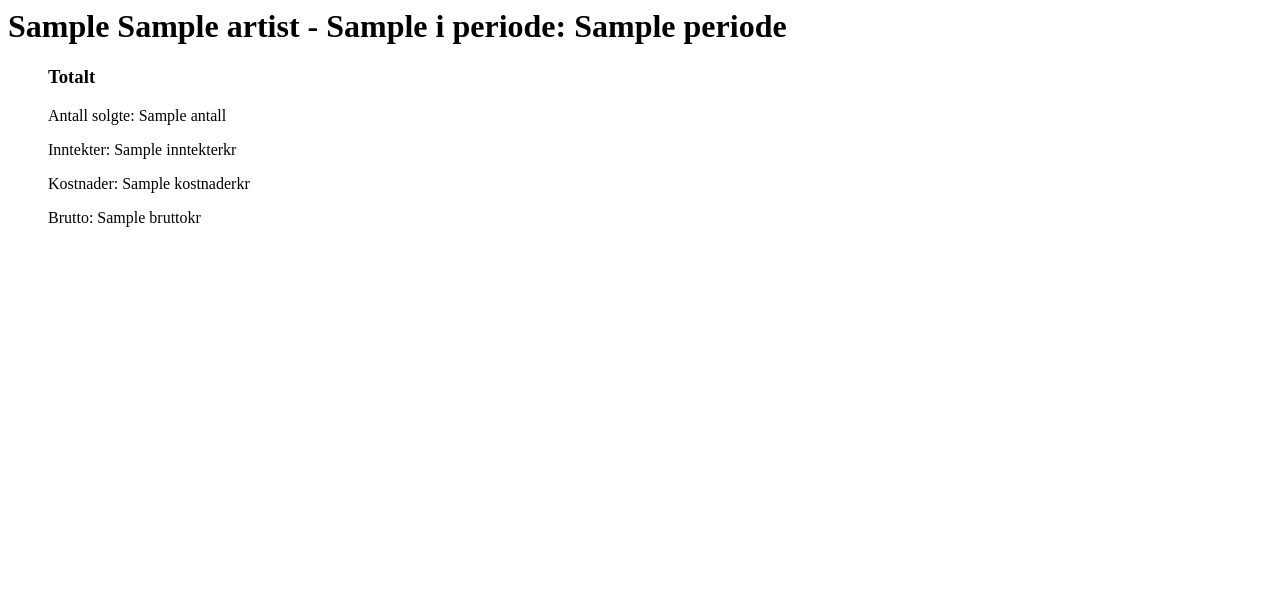
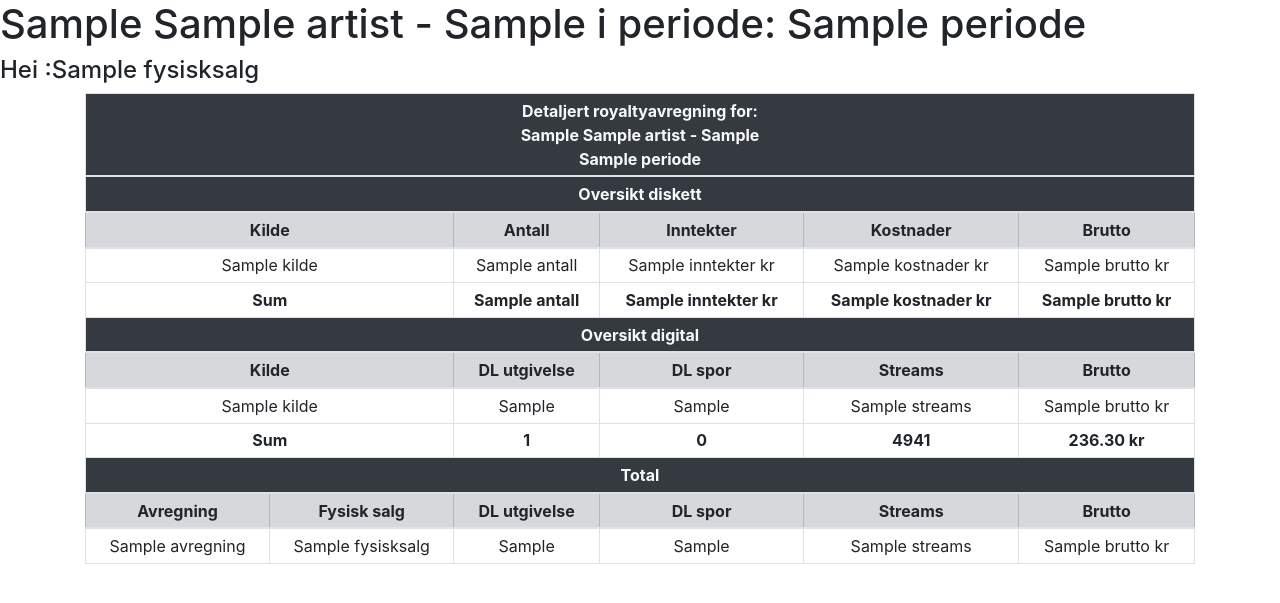
Before and after one commit to vegardalvsaker/badvibes-royaltysystem, a Django app: template royaltysystem/templates/royaltysystem/utgivelse.html in a window 1280 px wide. Shown: the top 603 px of the page. Run offline with Django 3.2, Linux system fonts and the light colour scheme; tables that the repository leaves empty hold one stand-in row (values such as "Sample post"); the template is opened without the code that fills it: values that come from a table or form of the project are taken from there, most other values are stand-ins (such as "Sample title", 1, 10 or a date in 2020); some libraries are stand-ins or nearby versions.

Commit message:
Printer ut tabell på utgivelsesiden

```diff
--- a/royaltysystem/models.py
+++ b/royaltysystem/models.py
@@ -45,6 +45,7 @@ class Avregning_Detaljert(models.Model):
     def __str__(self):
         return self.utgivelseFormat.__str__() +" | " + self.periode +" | Kilde: "+ self.kilde
 
+
 class Avregning(models.Model):
     periode = models.CharField(max_length=7)
     bruttoinntekt = models.DecimalField(max_digits=10, decimal_places=2)
--- a/royaltysystem/templates/royaltysystem/artist.html
+++ b/royaltysystem/templates/royaltysystem/artist.html
@@ -1,7 +1,7 @@
 <h1>{{ artist.name }}</h1>
 <ul>
 {% for utgivelse in artist.utgivelse_set.all %}
-    <li>{{ utgivelse.navn }}</li>
+    <a href="{% url 'utgivelse' artist.id utgivelse.katalognr %}?periode=P2+2018"><li>{{ utgivelse.navn }}</li></a>
 {% endfor %}
 </ul>
 
--- /dev/null
+++ b/royaltysystem/templates/royaltysystem/partials/bottom.html
@@ -0,0 +1,5 @@
+<script src="https://code.jquery.com/jquery-3.3.1.slim.min.js" integrity="sha384-q8i/X+965DzO0rT7abK41JStQIAqVgRVzpbzo5smXKp4YfRvH+8abtTE1Pi6jizo" crossorigin="anonymous"></script>
+<script src="https://cdnjs.cloudflare.com/ajax/libs/popper.js/1.14.7/umd/popper.min.js" integrity="sha384-UO2eT0CpHqdSJQ6hJty5KVphtPhzWj9WO1clHTMGa3JDZwrnQq4sF86dIHNDz0W1" crossorigin="anonymous"></script>
+<script src="https://stackpath.bootstrapcdn.com/bootstrap/4.3.1/js/bootstrap.min.js" integrity="sha384-JjSmVgyd0p3pXB1rRibZUAYoIIy6OrQ6VrjIEaFf/nJGzIxFDsf4x0xIM+B07jRM" crossorigin="anonymous"></script>
+</body>
+</html>
--- /dev/null
+++ b/royaltysystem/templates/royaltysystem/partials/header.html
@@ -0,0 +1,6 @@
+<!DOCTYPE html>
+<html lang="no">
+<head>
+  <meta charset="utf-8">
+  <meta name="viewport" content="width=device-width, initial-scale=1, shrink-to-fit=no">
+  <link rel="stylesheet" href="https://stackpath.bootstrapcdn.com/bootstrap/4.3.1/css/bootstrap.min.css" integrity="sha384-ggOyR0iXCbMQv3Xipma34MD+dH/1fQ784/j6cY/iJTQUOhcWr7x9JvoRxT2MZw1T" crossorigin="anonymous">
--- a/royaltysystem/templates/royaltysystem/utgivelse.html
+++ b/royaltysystem/templates/royaltysystem/utgivelse.html
@@ -1,14 +1,107 @@
+
+{% include 'royaltysystem/partials/header.html' %}
+  <title>{{ utgivelse }} {{ periode}}</title>
+</head>
+<body>
 <h1>{{ utgivelse }} i periode: {{ periode }}</h1>
 
-<ul>
-    {% for rec in fysisk.data.avregning_detaljert_set.all %}
-    {% if rec.periode == "P1 2017" %}
-    <li>{{ rec.kilde }}</li>
-    {% endif %}
-    {% endfor %}
-    <h3>Totalt</h3>
-    <p>Antall solgte: {{ fysisk.sum.antall }}</p>
-    <p>Inntekter: {{ fysisk.sum.inntekter }}kr</p>
-    <p>Kostnader: {{ fysisk.sum.kostnader }}kr</p>
-    <p>Brutto: {{ fysisk.sum.brutto }}kr</p>
-</ul>
+<h4>Hei :{{ total.0.fysisksalg }}</h4>
+
+<div class="container">
+    <table class="table table-sm table-bordered text-center" id="fysiskTabell">
+        <thead>
+            <tr class="bg-dark text-light">
+                <th colspan="6" scope="col" class="text-center">Detaljert royaltyavregning for:<br>{{ utgivelse }} <br> {{ periode }}</th>
+            </tr>
+            <tr class="bg-dark text-light text-center">
+                <th colspan="6" scope="col">Oversikt diskett</th>
+            </tr>
+            <tr class="table-secondary">
+                <th colspan="2" class="table-secondary" scope="col">Kilde</th>
+                <th class="table-secondary" scope="col">Antall</th>
+                <th scope="col">Inntekter</th>
+                <th scope="col">Kostnader</th>
+                <th scope="col">Brutto</th>
+            </tr>
+        </thead>
+        <tbody>
+            {% for rec in fysisk.data %}
+            <tr>
+                <td colspan="2">{{ rec.kilde }}</td>
+                <td>{{ rec.antall }}</td>
+                <td>{{ rec.inntekter }} kr</td>
+                <td>{{ rec.kostnader }} kr</td>
+                <td>{{ rec.brutto }} kr</td>
+            </tr>
+            {% endfor %}
+            <tr class="font-weight-bold">
+                <td colspan="2">Sum</td>
+                <td>{{ fysisk.sum.antall }}</td>
+                <td>{{ fysisk.sum.inntekter }} kr</td>
+                <td>{{ fysisk.sum.kostnader }} kr</td>
+                <td>{{ fysisk.sum.brutto }} kr</td>
+            </tr>
+        </tbody>
+        <thead>
+            <tr class="bg-dark text-light">
+                <th colspan="6" class="text-center">Oversikt digital</th>
+            </tr>
+            <tr class="table-secondary">
+                <th colspan="2" scope="col">Kilde</th>
+                <th scope="col">DL utgivelse</th>
+                <th scope="col">DL spor</th>
+                <th scope="col">Streams</th>
+                <th scope="col">Brutto</th>
+            </tr>
+        </thead>
+        <tbody>
+            {% for avrd in digital %}
+            <tr>
+                <td colspan="2">{{ avrd.kilde}}</td>
+                <td>{{ avrd.dl_utgivelse}}</td>
+                <td>{{ avrd.dl_spor}}</td>
+                <td>{{ avrd.streams}}</td>
+                <td>{{ avrd.brutto}} kr</td>
+            </tr>
+            {% endfor %}
+
+            <tr class="font-weight-bold">
+                <td colspan="2">Sum</td>
+                <td>1</td>
+                <td>0</td>
+                <td>4941</td>
+                <td>236.30 kr</td>
+            </tr>
+        </tbody>
+        <thead>
+            <tr class="bg-dark text-light text-center">
+                <th colspan="6">Total</th>
+            </tr>
+            <tr class="table-secondary">
+                <th scope="col">Avregning</th>
+                <th scope="col">Fysisk salg</th>
+                <th scope="col">DL utgivelse</th>
+                <th scope="col">DL spor</th>
+                <th scope="col">Streams</th>
+                <th scope="col">Brutto</th>
+            </tr>
+        </thead>
+        <tbody>
+        {% for t in total %}
+        {% if t.avregning == 'Totalt' %}
+            <tr class="font-weight-bold">
+        {% else %}
+            <tr>
+        {% endif %}
+                <td>{{ t.avregning }}</td>
+                <td>{{ t.fysisksalg }}</td>
+                <td>{{ t.DL_utgivelse }}</td>
+                <td>{{ t.DL_spor }}</td>
+                <td>{{ t.streams }}</td>
+                <td>{{ t.brutto }} kr</td>
+            </tr>
+        {% endfor %}
+        </tbody>
+    </table>
+</div>
+{% include 'royaltysystem/partials/bottom.html' %}
```
Also changed, not shown: royaltysystem/views.py (+75 -9 lines).
